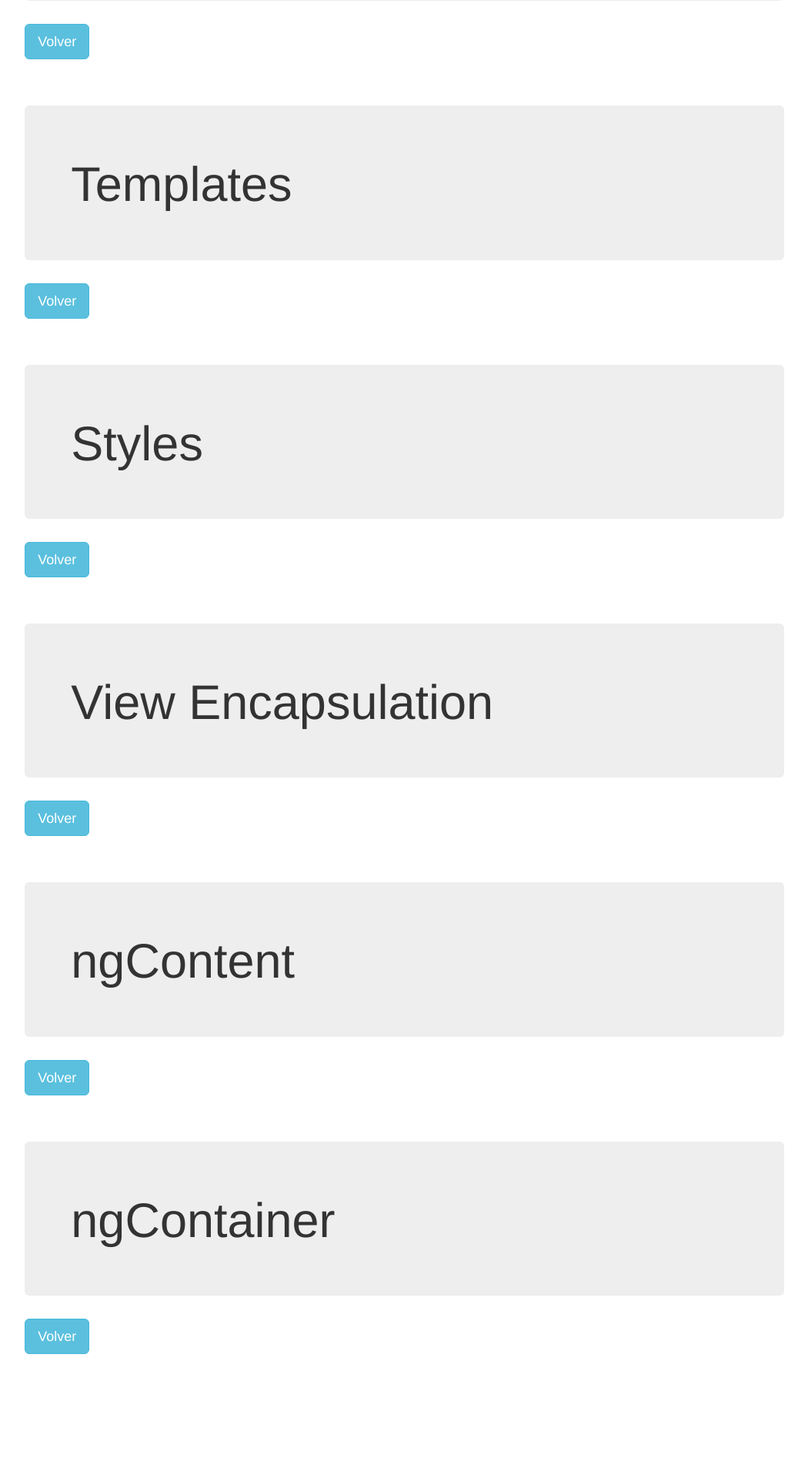
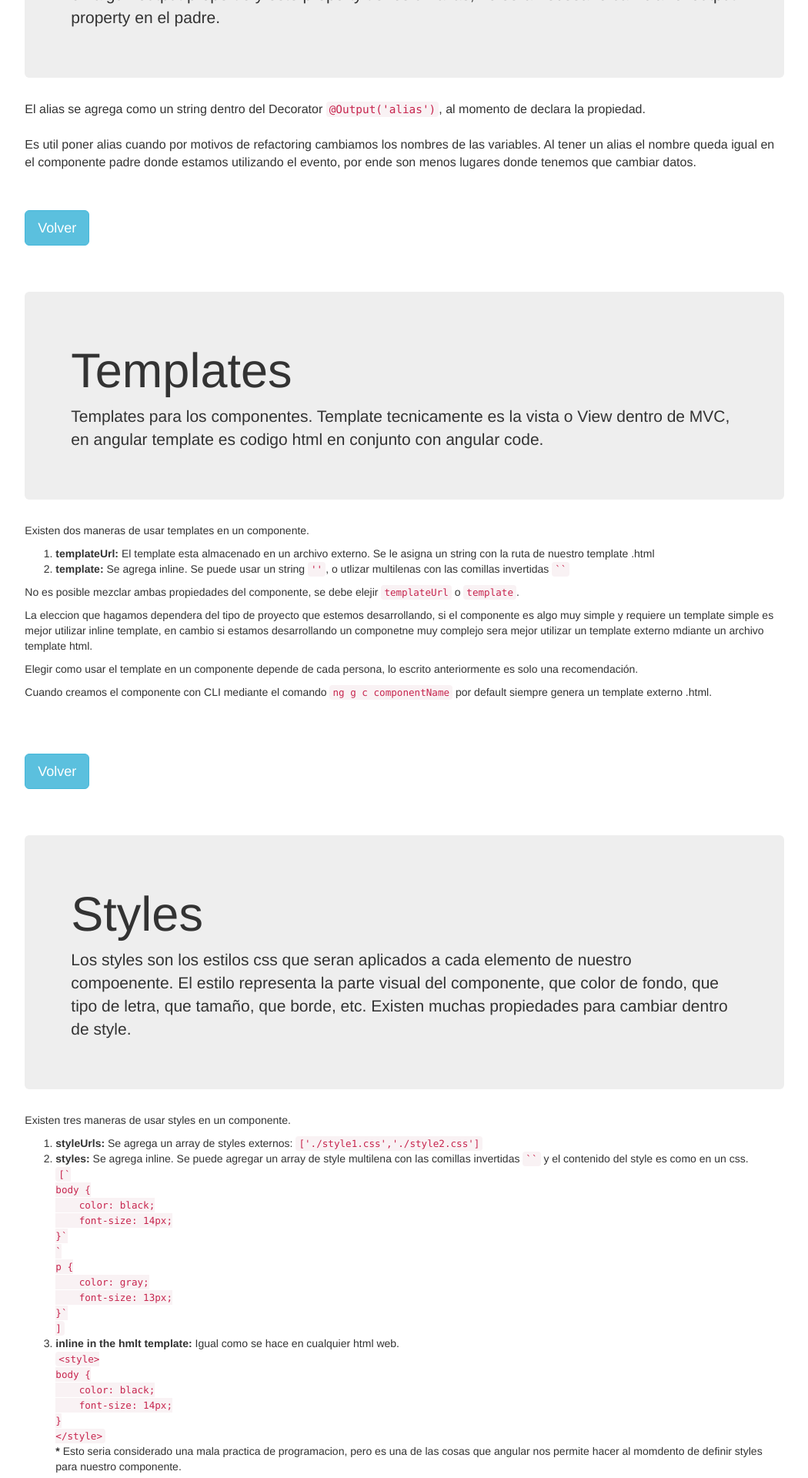
Before and after one commit to cristinakity/EstudiandoAngular, an Angular app: page /building-reusable-components in a window 1280 px wide. Shown: the part 5360-7280 px from the top of the page at 77% size, without its empty margins (221-1271 px from the left). Before the commit the page ends 7159 px from the top, so only its background shows below. Built offline with nearby package versions, Linux system fonts and the light colour scheme.

Commit message:
Templates & Styles

```diff
--- a/src/app/building-reusable-components/aliasing-output-properties/aliasing-output-properties.component.html
+++ b/src/app/building-reusable-components/aliasing-output-properties/aliasing-output-properties.component.html
@@ -3,5 +3,15 @@
 <br />
 <div class="jumbotron">
   <h1>Aliasing Output Properties</h1>
-  <p></p>
+  <p>Podemos usar Alias para mantener el contrato del componente estable. Si hacemos cambios en algun output propertie y este property tienes un alias, no sera necesario cambiar el output property en el padre.</p>
 </div>
+<p [style.font-size]="'16px'">
+  El alias se agrega como un string dentro del Decorator <code>@Output('alias')</code>, al momento de declara la
+  propiedad.
+  <br>
+  <br>
+  Es util poner alias cuando por motivos de refactoring cambiamos los nombres de las variables. Al tener un alias el
+  nombre queda igual en el componente padre donde estamos utilizando el evento, por ende son menos
+  lugares donde tenemos que cambiar datos.
+</p>
+<br><br>
--- a/src/app/building-reusable-components/styles/styles.component.html
+++ b/src/app/building-reusable-components/styles/styles.component.html
@@ -3,5 +3,44 @@
 <br />
 <div class="jumbotron">
   <h1>Styles</h1>
-  <p></p>
+  <p>Los styles son los estilos css que seran aplicados a cada elemento de nuestro compoenente.  El estilo representa la parte visual del componente, que color de fondo, que tipo de letra, que tamaño, que borde, etc.  Existen muchas propiedades para cambiar dentro de style.</p>
 </div>
+<p>
+  Existen tres maneras de usar styles en un componente.
+</p>
+  <ol>
+    <li><strong>styleUrls:</strong> Se agrega un array de styles externos: <code>['./style1.css','./style2.css']</code></li>
+    <li><strong>styles:</strong> Se agrega inline. Se puede agregar un array de style multilena con las comillas invertidas <code>``</code> y el contenido del style es como en un css.
+      <br><code>
+        [`
+        <br>body &#123;
+        <br>&nbsp;&nbsp;&nbsp;&nbsp;color: black;
+        <br>&nbsp;&nbsp;&nbsp;&nbsp;font-size: 14px;
+        <br>&#125;`
+        <br>`
+        <br>p &#123;
+        <br>&nbsp;&nbsp;&nbsp;&nbsp;color: gray;
+        <br>&nbsp;&nbsp;&nbsp;&nbsp;font-size: 13px;
+        <br>&#125;`
+        <br>]
+      </code>
+    </li>
+    <li><strong>inline in the hmlt template:</strong> Igual como se hace en cualquier html web.
+      <br><code>&lt;style&gt;
+        <br>body &#123;
+        <br>&nbsp;&nbsp;&nbsp;&nbsp;color: black;
+        <br>&nbsp;&nbsp;&nbsp;&nbsp;font-size: 14px;
+        <br>&#125;
+        <br>
+        &lt;/style&gt;</code>
+        <br>
+        <strong>*</strong> Esto seria considerado una mala practica de programacion, pero es una de las cosas que angular nos permite hacer al momdento de definir styles para nuestro componente.
+    </li>
+  </ol>
+  <p>
+    Es posible agregar <code>styleUrl</code> en conjunto con <code>styles</code> dentro de un componente, pero un estilo sobre-escribira a otro.  El que se haya declarado al final del componente sera el que tome efecto.
+  </p>
+  <p>Angular creara un scope para estos estilos, lo cual significa que solo funcionaran dentro del componente y no afectaran otros componentes.</p>
+  <br>
+  <br>
+  <br>
--- a/src/app/building-reusable-components/templates/templates.component.html
+++ b/src/app/building-reusable-components/templates/templates.component.html
@@ -3,5 +3,23 @@
 <br />
 <div class="jumbotron">
   <h1>Templates</h1>
-  <p></p>
+  <p>Templates para los componentes. Template tecnicamente es la vista o View dentro de MVC, en angular template es codigo html en conjunto con angular code.</p>
 </div>
+<p>
+  Existen dos maneras de usar templates en un componente.
+</p>
+  <ol>
+    <li><strong>templateUrl:</strong> El template esta almacenado en un archivo externo. Se le asigna un string con la ruta de nuestro template .html</li>
+    <li><strong>template:</strong> Se agrega inline. Se puede usar un string <code>''</code>, o utlizar multilenas con las comillas invertidas <code>``</code></li>
+  </ol>
+  <p>
+    No es posible mezclar ambas propiedades del componente, se debe elejir <code>templateUrl</code> o  <code>template</code>.
+  </p>
+  <p>La eleccion que hagamos dependera del tipo de proyecto que estemos desarrollando, si el componente es algo muy simple y requiere un template simple es mejor utilizar inline template, en cambio si estamos desarrollando un componetne muy complejo sera mejor utilizar un template externo mdiante un archivo template html.</p>
+  <p>Elegir como usar el template en un componente depende de cada persona, lo escrito anteriormente es solo una recomendación. </p>
+  <p>
+    Cuando creamos el componente con CLI mediante el comando <code>ng g c componentName</code> por default siempre genera un template externo .html.
+  </p>
+  <br>
+  <br>
+  <br>
```
